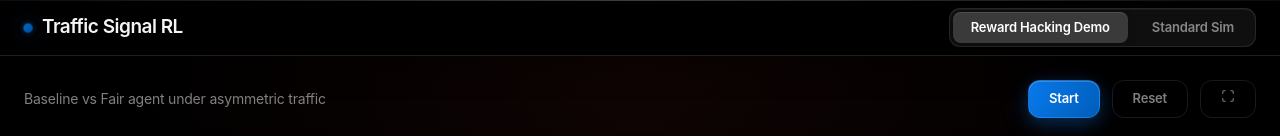
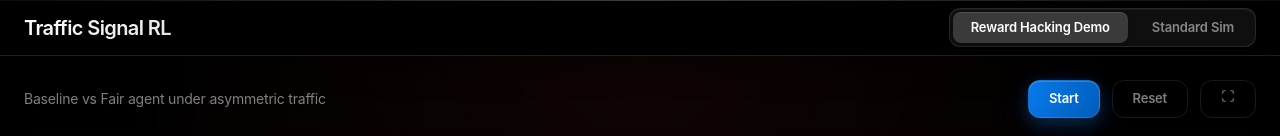
Before and after one commit to johnjoel2001/Challenge-2-RL, a React (Vite) app in the folder react-demo/: page / in a window 1280 px wide. Shown: the top 136 px of the page. Built offline with nearby package versions, Linux system fonts and the light colour scheme; no server answers; the HTML template or start-up script is replaced by a standard one; a web font is replaced by a local one.

Commit message:
Improve navigation header - remove pulsing dot and add gradient text styling

```diff
--- a/react-demo/src/App.css
+++ b/react-demo/src/App.css
@@ -59,37 +59,23 @@
 .nav-brand {
   display: flex;
   align-items: center;
-  gap: 10px;
-  font-size: 19px;
+  font-size: 20px;
   font-weight: 600;
-  color: #f5f5f7;
-  letter-spacing: -0.5px;
+  color: #ffffff;
+  letter-spacing: -0.6px;
   font-family: -apple-system, BlinkMacSystemFont, 'SF Pro Display', sans-serif;
+  background: linear-gradient(135deg, #ffffff 0%, #e5e5e7 100%);
+  -webkit-background-clip: text;
+  -webkit-text-fill-color: transparent;
+  background-clip: text;
   transition: all 0.3s cubic-bezier(0.16, 1, 0.3, 1);
 }
 
 .nav-brand:hover {
-  color: #ffffff;
-}
-
-.nav-brand-icon {
-  width: 8px;
-  height: 8px;
-  border-radius: 50%;
-  background: linear-gradient(135deg, #0a84ff, #0066cc);
-  box-shadow:
-    0 0 24px rgba(10, 132, 255, 0.7),
-    0 0 48px rgba(10, 132, 255, 0.4);
-  animation: pulse 2.5s cubic-bezier(0.4, 0, 0.6, 1) infinite;
-  position: relative;
-}
-
-.nav-brand-icon::after {
-  content: '';
-  position: absolute;
-  inset: -4px;
-  border-radius: 50%;
-  background: radial-gradient(circle, rgba(10, 132, 255, 0.3) 0%, transparent 70%);
+  background: linear-gradient(135deg, #0a84ff 0%, #64d2ff 100%);
+  -webkit-background-clip: text;
+  -webkit-text-fill-color: transparent;
+  background-clip: text;
 }
 
 .nav-tabs {
--- a/react-demo/src/App.jsx
+++ b/react-demo/src/App.jsx
@@ -11,7 +11,6 @@ function App() {
     <div className="app">
       <nav className="nav-bar">
         <div className="nav-brand">
-          <span className="nav-brand-icon" />
           Traffic Signal RL
         </div>
         <div className="nav-tabs">
```
